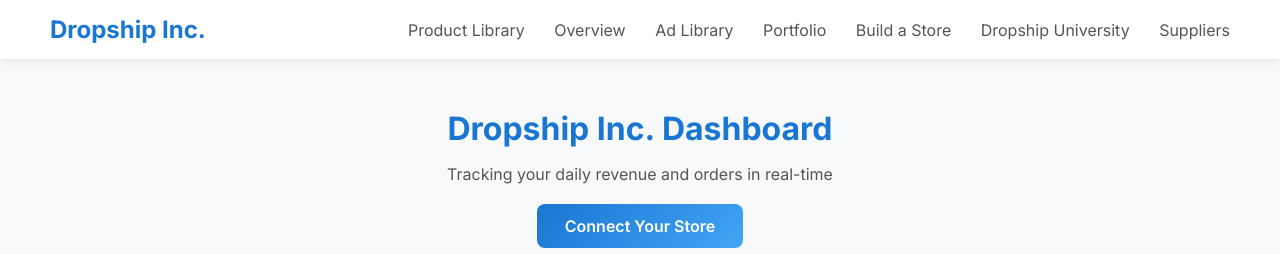
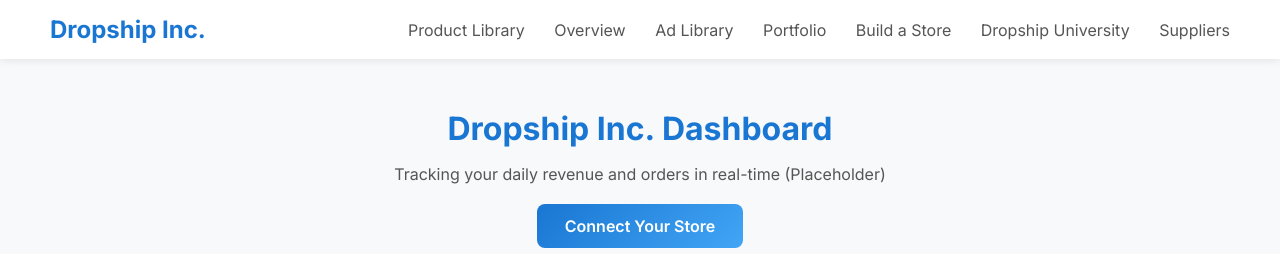
Before and after one commit to gc859/dropship, a plain HTML site: page index.html in a window 1280 px wide. Shown: the top 254 px of the page. Drawn offline with nearby package versions, Linux system fonts and the light colour scheme.

Commit message:
Update dashboard description to include placeholder text

```diff
--- a/index.html
+++ b/index.html
@@ -61,7 +61,7 @@ footer a:hover { color:#1976d2;}
 
 <div class="container">
   <h1>Dropship Inc. Dashboard</h1>
-  <p>Tracking your daily revenue and orders in real-time</p>
+  <p>Tracking your daily revenue and orders in real-time (Placeholder)</p>
   <div style="text-align:center; margin-bottom:50px;">
     <a class="btn" onclick="openModal('connect')">Connect Your Store</a>
   </div>
```
